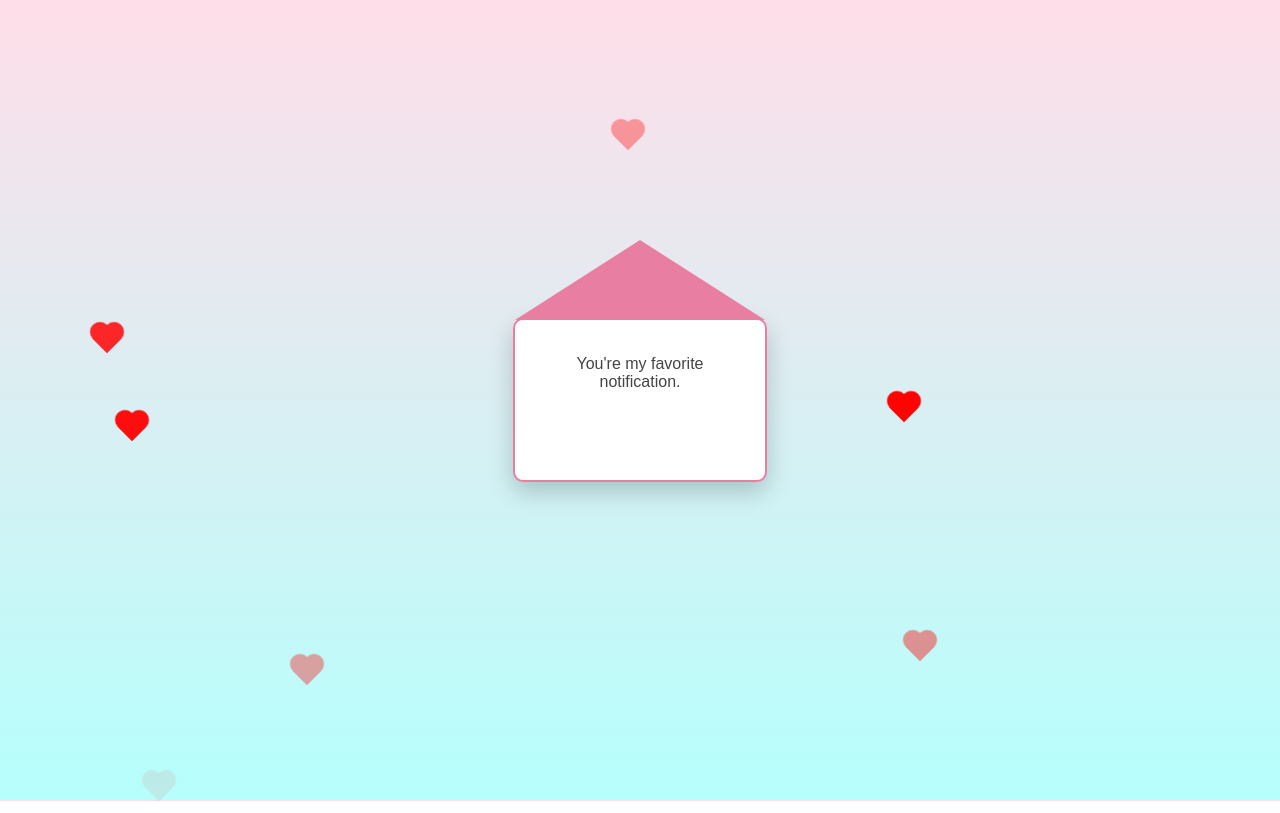
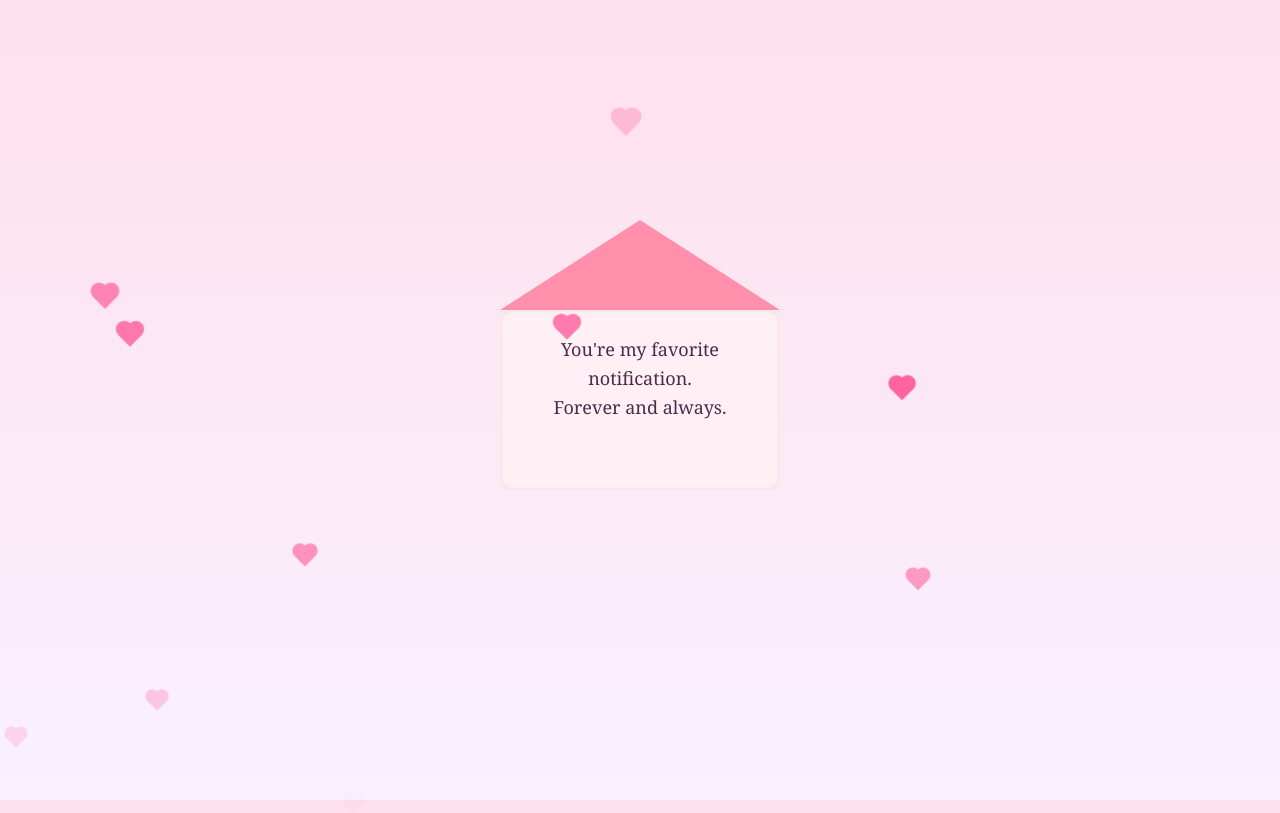
Before and after one commit to RFlittlejuice/Loveu, a plain HTML site: page index.html in a window 1280 px wide. Drawn offline with Linux system fonts and the light colour scheme.

Commit message:
Update index.html

```diff
--- a/index.html
+++ b/index.html
@@ -1,41 +1,39 @@
 <!DOCTYPE html><html lang="en">
 <head>
-  <meta charset="UTF-8" />
-  <meta name="viewport" content="width=device-width, initial-scale=1.0" />
-  <title>Animated Love Letter</title>
+  <meta charset="UTF-8">
+  <meta name="viewport" content="width=device-width, initial-scale=1.0">
+  <title>Digital Love Letter</title>
   <style>
     body {
       margin: 0;
-      padding: 0;
-      background: linear-gradient(to bottom, #ffdee9, #b5fffc);
+      background: linear-gradient(180deg, #ffe0ec 0%, #f9f1ff 100%);
       height: 100vh;
+      overflow: hidden;
       display: flex;
+      align-items: center;
       justify-content: center;
-      align-items: center;
-      overflow: hidden;
-      font-family: 'Arial', sans-serif;
+      font-family: 'Georgia', serif;
+      position: relative;
     }.envelope {
-  width: 250px;
-  height: 160px;
+  width: 280px;
+  height: 180px;
   position: relative;
-  background: #fff;
-  border: 2px solid #e87ea1;
-  border-radius: 10px;
-  box-shadow: 0 10px 25px rgba(0, 0, 0, 0.2);
-  z-index: 2;
+  perspective: 1000px;
+  transform-style: preserve-3d;
 }
 
 .flap {
+  width: 100%;
+  height: 100%;
+  background: #ff8fab;
   position: absolute;
   top: 0;
   left: 0;
-  width: 100%;
-  height: 100%;
-  background: #e87ea1;
   clip-path: polygon(0 0, 100% 0, 50% 50%);
   transform-origin: top;
-  animation: openFlap 2s ease forwards;
+  animation: openFlap 2s ease-in-out forwards;
   z-index: 3;
+  box-shadow: 0 4px 10px rgba(0, 0, 0, 0.2);
 }
 
 @keyframes openFlap {
@@ -44,68 +42,73 @@
 }
 
 .letter {
+  width: 100%;
+  height: 100%;
+  background: #fff0f5;
+  border-radius: 12px;
+  box-shadow: inset 0 0 5px rgba(0, 0, 0, 0.1);
+  padding: 25px;
+  box-sizing: border-box;
   position: absolute;
-  top: 20px;
-  left: 10px;
-  width: 230px;
-  height: 120px;
-  background: white;
-  border-radius: 10px;
-  padding: 15px;
-  box-sizing: border-box;
+  top: 0;
+  left: 0;
   opacity: 0;
-  transform: translateY(20px);
+  transform: scale(0.95) translateY(15px);
   animation: showLetter 2s ease 2s forwards;
   z-index: 1;
 }
 
 .letter p {
   margin: 0;
-  font-size: 16px;
-  color: #444;
+  font-size: 18px;
+  color: #4c2a4c;
   text-align: center;
+  line-height: 1.6;
 }
 
 @keyframes showLetter {
   to {
     opacity: 1;
-    transform: translateY(0);
+    transform: scale(1) translateY(0);
   }
 }
 
 .heart {
   position: absolute;
-  width: 20px;
-  height: 20px;
-  background: red;
+  width: 16px;
+  height: 16px;
+  background: #ff5e9c;
   transform: rotate(45deg);
-  animation: float 6s linear infinite;
+  animation: floatUp 6s linear infinite;
+  opacity: 0.8;
   z-index: 0;
 }
 
-.heart::before, .heart::after {
+.heart::before,
+.heart::after {
   content: "";
   position: absolute;
-  width: 20px;
-  height: 20px;
-  background: red;
+  width: 16px;
+  height: 16px;
+  background: #ff5e9c;
   border-radius: 50%;
 }
 
 .heart::before {
-  top: -10px;
+  top: -8px;
   left: 0;
 }
 
 .heart::after {
-  left: -10px;
+  left: -8px;
   top: 0;
 }
 
-@keyframes float {
+@keyframes floatUp {
   0% {
     bottom: -30px;
     opacity: 0;
+    transform: rotate(45deg) scale(0.8);
   }
   50% {
     opacity: 1;
@@ -113,6 +116,7 @@
   100% {
     bottom: 100vh;
     opacity: 0;
+    transform: rotate(45deg) scale(1.2);
   }
 }
 
@@ -122,7 +126,7 @@
   <div class="envelope">
     <div class="flap"></div>
     <div class="letter">
-      <p>You're my favorite notification.</p>
+      <p>You're my favorite notification.<br />Forever and always.</p>
     </div>
   </div>  <script>
     function createHeart() {
@@ -131,10 +135,8 @@
       heart.style.left = Math.random() * 100 + 'vw';
       heart.style.animationDuration = 4 + Math.random() * 4 + 's';
       document.body.appendChild(heart);
-
       setTimeout(() => heart.remove(), 8000);
     }
-
-    setInterval(createHeart, 600);
+    setInterval(createHeart, 500);
   </script></body>
 </html>
```
